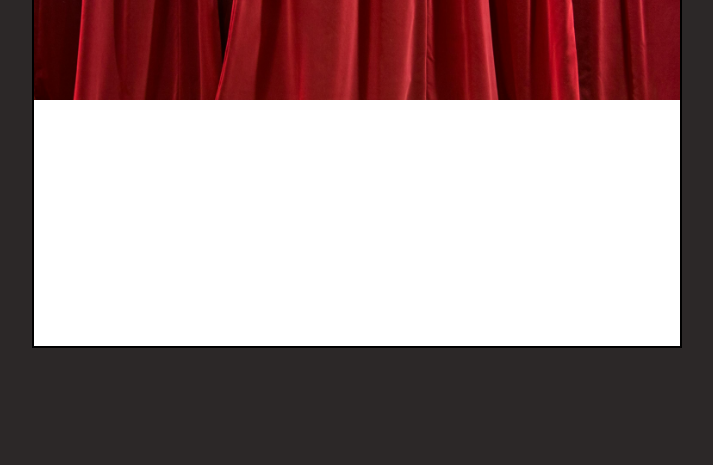
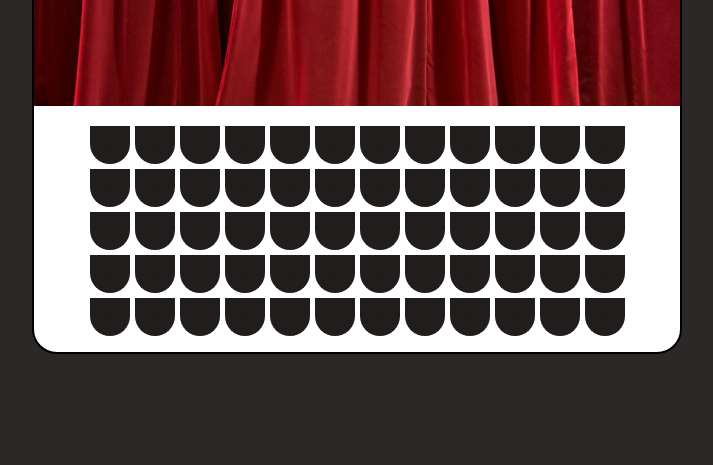
Before and after one commit to schouenkes/repetition-project-chatbot, a plain HTML site: page code/index.html in a window 1280 px wide. Shown: the part 335-800 px from the top of the page, without its empty margins (283-996 px from the left). Drawn offline with Linux system fonts and the light colour scheme; a web font is replaced by a local one.

Commit message:
a function to generate seat buttons + styled welcome screen

```diff
--- a/code/script.js
+++ b/code/script.js
@@ -24,8 +24,42 @@ const createWelcomeScreen = () => {
   const welcomeText2 = document.createElement("p");
   welcomeText2.textContent = "Click on a seat and let us continue the booking.";
   introTextBox.appendChild(welcomeText2);
+
+  const buttonBox = document.createElement("div");
+  buttonBox.className = "movieseat-box";
+  buttonBox.id = "seatBox";
+  welcomeScreen.appendChild(buttonBox);
+
+  generateSeatButtons();
 };
 
-const generateSeatButtons = () => {};
+const generateSeatButtons = () => {
+  const movieSeatBox = document.getElementById("seatBox");
+
+  movieSeatBox.innerHTML = "";
+
+  let movieSeatButton;
+  const screenWidth = window.innerWidth;
+
+  if (screenWidth <= 380) {
+    movieSeatButton = 70;
+  } else if (screenWidth <= 480) {
+    movieSeatButton = 66;
+  } else if (screenWidth <= 600) {
+    movieSeatButton = 50;
+  } else {
+    movieSeatButton = 60;
+  }
+
+  for (i = 0; i < movieSeatButton; i++) {
+    const seatButton = document.createElement("button");
+    seatButton.className = "seat-button";
+    seatButton.type = "button";
+    seatButton.textContent = "x";
+    movieSeatBox.appendChild(seatButton);
+  }
+};
 
 showWelcomeScreen();
+
+window.addEventListener("resize", generateSeatButtons);
--- a/code/style.css
+++ b/code/style.css
@@ -56,7 +56,16 @@ main {
   margin: 10px;
   padding: 15px;
   text-align: center;
-  padding: 15px;
+  padding: 18px;
+}
+
+.movieseat-box {
+  display: grid;
+  grid-template-columns: repeat(10, auto);
+  grid-template-rows: repeat(7, auto);
+  justify-content: center;
+  gap: 5px;
+  margin: 20px 2px 0 2px;
 }
 
 .icon {
@@ -74,3 +83,61 @@ h2 {
   font-family: var(--header-font);
   font-size: 40px;
 }
+
+button {
+  border: none;
+}
+
+.seat-button {
+  background-color: #211d1d;
+  color: #211d1d;
+  height: 26px;
+  width: 26px;
+  border-radius: 0 0 20px 20px;
+  margin: auto;
+}
+
+@media (min-width: 381px) {
+  .movieseat-box {
+    margin-top: 28px;
+    grid-template-columns: repeat(11, auto);
+  }
+
+  .seat-button {
+    height: 28px;
+    width: 28px;
+  }
+}
+
+@media (min-width: 481px) {
+  h1 {
+    font-size: 40px;
+  }
+
+  .movieseat-box {
+    grid-template-columns: repeat(10, auto);
+  }
+
+  .seat-button {
+    height: 38px;
+    width: 40px;
+  }
+
+  .movieseat-box {
+    margin-top: 20px;
+  }
+}
+
+@media (min-width: 601px) {
+  main {
+    border-radius: 25px;
+  }
+
+  .movieseat-box {
+    grid-template-columns: repeat(12, auto);
+  }
+
+  .introbox {
+    border-radius: 20px 20px 0 0;
+  }
+}
```
